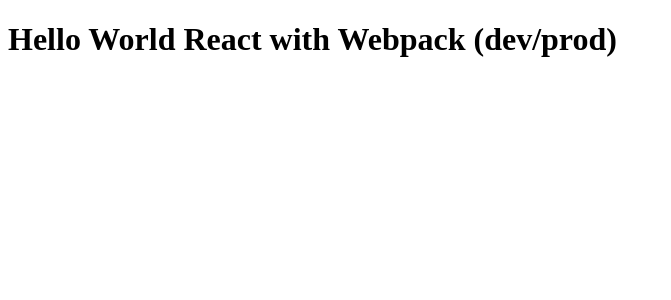
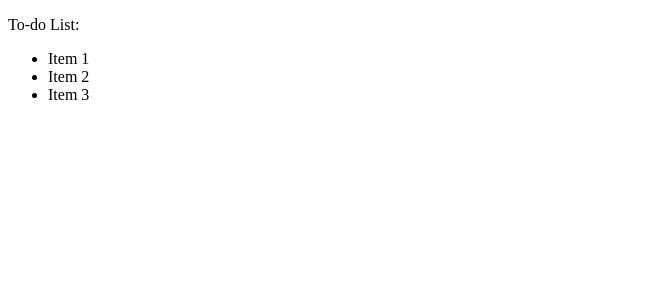
Before and after one commit to CallixteBailly/Todo, a React app: page / in a window 1280 px wide. Shown: the top 300 px of the page, without its empty margins (0-671 px from the left). Built offline with nearby package versions, Linux system fonts and the light colour scheme.

Commit message:
feat(list) Create a TodoList component to display a list of tasks

```diff
--- /dev/null
+++ b/src/components/List.tsx
@@ -0,0 +1,12 @@
+import React from 'react';
+
+function List() {
+    return (
+        <><p>To-do List:</p><ul>
+            <li>Item 1</li>
+            <li>Item 2</li>
+            <li>Item 3</li>
+        </ul></>);
+}
+
+export default List;
--- a/src/index.tsx
+++ b/src/index.tsx
@@ -1,5 +1,4 @@
-import * as React from "react";
 import * as ReactDOM from "react-dom";
-import App from "./components/App";
+import List from "./components/List";
 
-ReactDOM.render(<App message="Hello World React with Webpack (dev/prod)"/>, document.getElementById("root"));
+ReactDOM.render(<List />, document.getElementById("root"));
```
Also changed, not shown: 1 other file (tests, documents, lock files or other folders).
